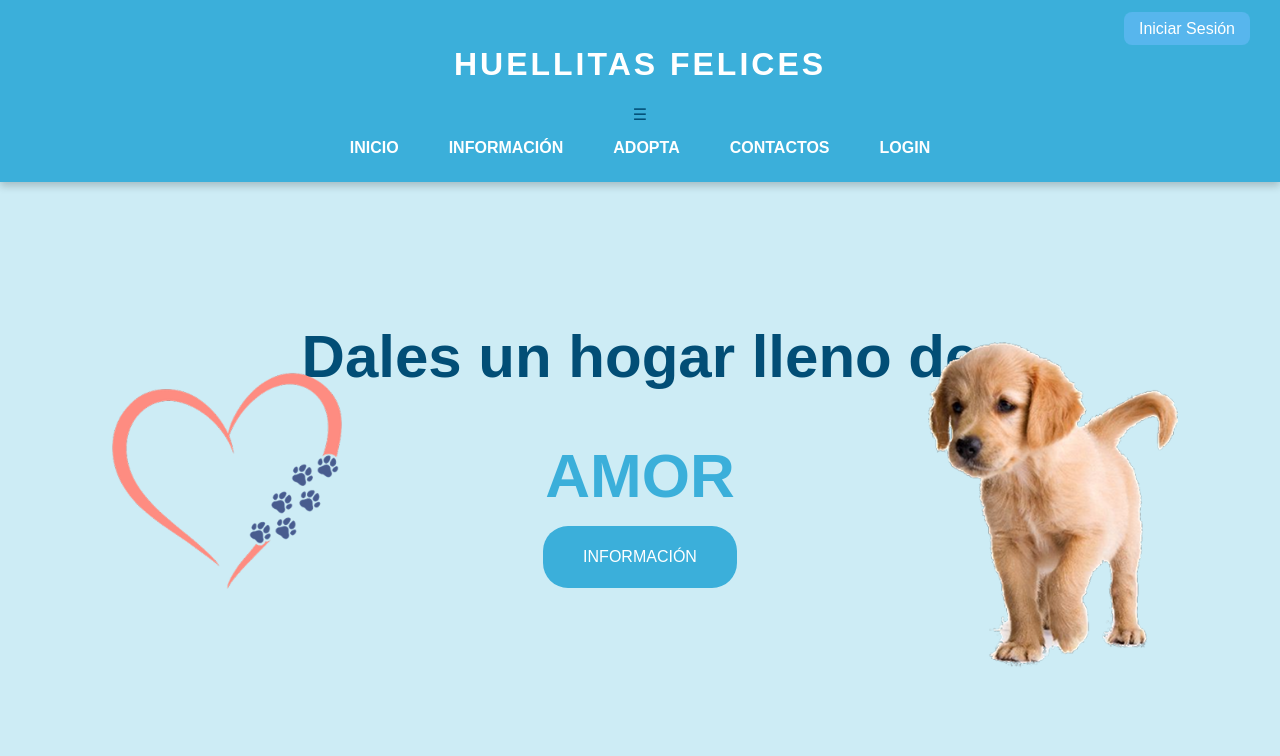
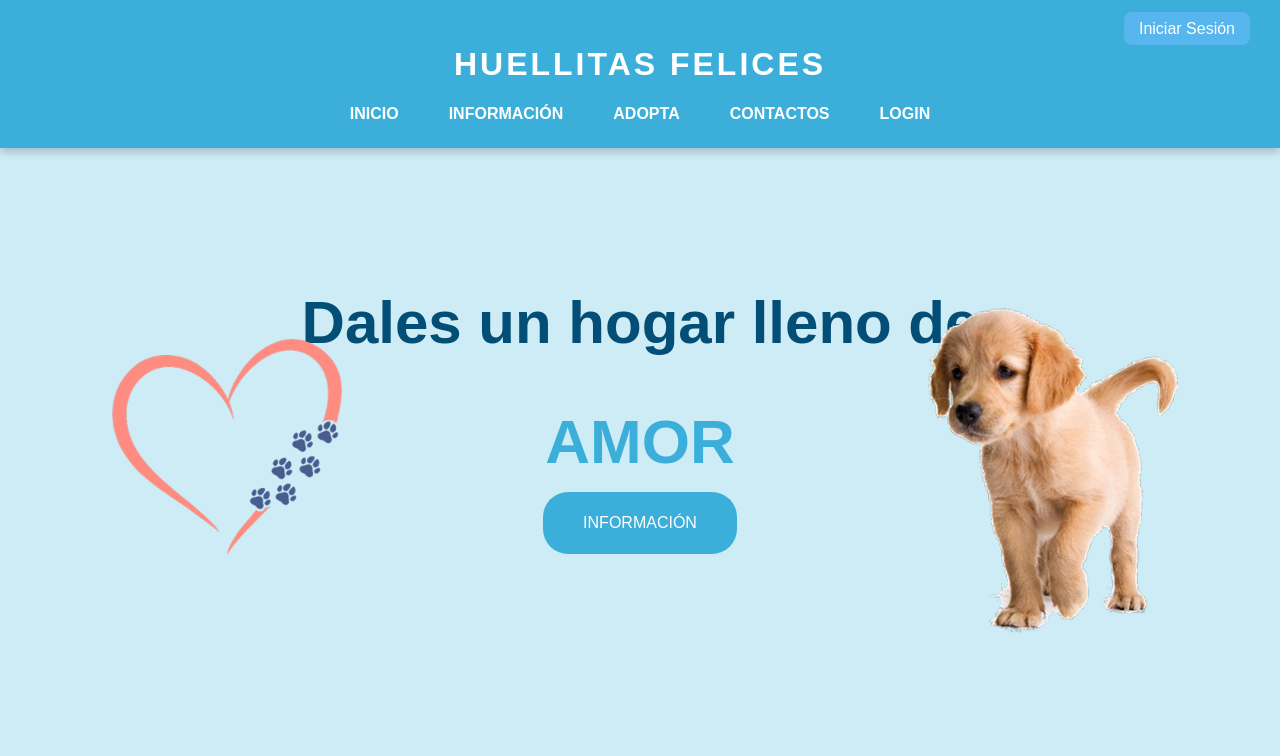
Before and after one commit to MaCaReNo26/Huellitas_Felices, a plain HTML site: page index.html in a window 1280 px wide. Shown: the top 756 px of the page. Drawn offline with Linux system fonts and the light colour scheme.

Commit message:
Update index.html

```diff
--- a/index.html
+++ b/index.html
@@ -12,10 +12,6 @@
   <!-- ENCABEZADO -->
   <header>
     <h1>HUELLITAS FELICES</h1>
-    <!-- BOTÓN MENÚ HAMBURGUESA -->
-    <div class="menu-toggle" onclick="toggleMenu()">
-      ☰
-    </div>
     <nav>
       <ul>
         <li><a href="index.html">INICIO</a></li>
@@ -65,4 +61,5 @@
   </footer>
 </body>
 
+
 </html>
```
